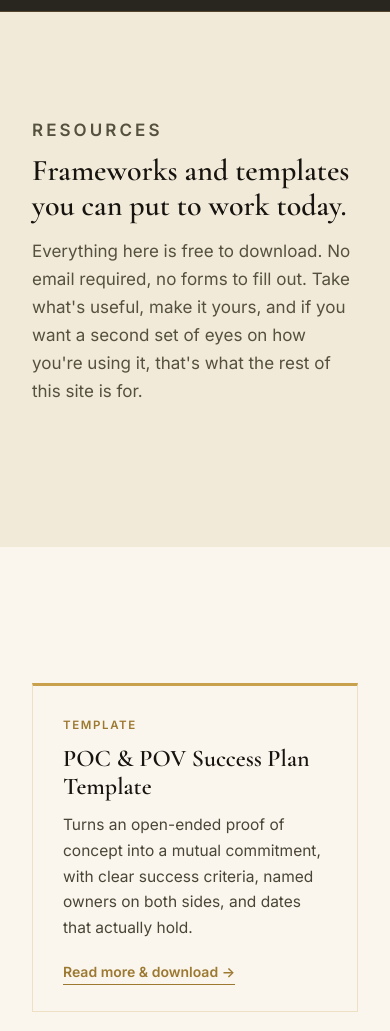
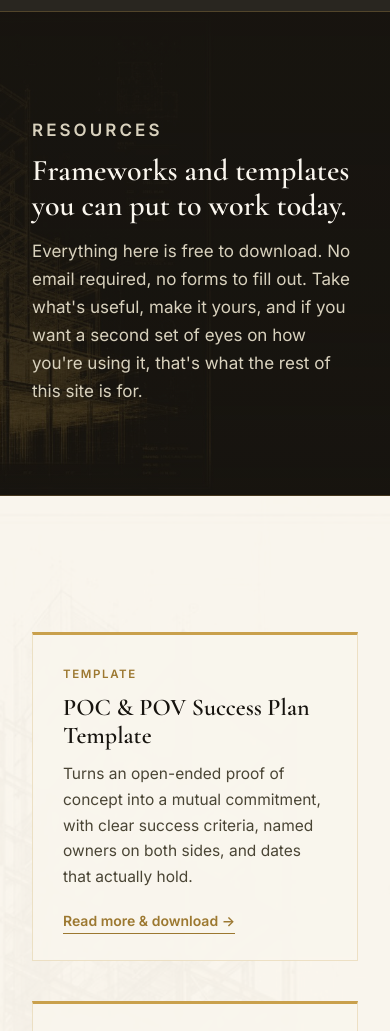
Before and after one commit to thesefoundry/website, a plain HTML site: page resources/index.html in a window 390 px wide. Shown: the part 51-1082 px from the top of the page. Drawn offline with nearby package versions, Linux system fonts and the light colour scheme.

```diff
--- a/assets/style.css
+++ b/assets/style.css
@@ -193,10 +193,36 @@
   footer .copyright { font-size: 12px; color: #6f6752; margin-top: 4px; }
 
   /* RESOURCES HUB */
-  .resources-intro { background: var(--cream-dim); }
-  .resources-list { background: var(--cream); }
+  /* Intro band: inverted blueprint, gold linework on ink, drawing anchored right */
+  .resources-intro {
+    position: relative;
+    color: var(--cream);
+    background:
+      linear-gradient(90deg,
+        rgba(23,20,15,0.88) 0%,
+        rgba(23,20,15,0.72) 34%,
+        rgba(23,20,15,0.28) 58%,
+        rgba(23,20,15,0.00) 78%),
+      #17140f url('/assets/resources-bg.jpg') right center / cover no-repeat;
+    border-bottom: 1px solid var(--line);
+  }
+  .resources-intro .section-head { margin-bottom: 0; max-width: 620px; }
+  .resources-intro .section-head h1 { color: var(--cream); }
+  .resources-intro .section-head p { color: #d8d1bd; }
+
+  /* Card grid: same drawing as a faint warm-paper watermark */
+  .resources-list { position: relative; background: var(--cream); overflow: hidden; }
+  .resources-list::before {
+    content: '';
+    position: absolute; inset: 0;
+    background: url('/assets/resources-watermark.jpg') center 20% / cover no-repeat;
+    opacity: 0.07;
+    mix-blend-mode: multiply;
+    pointer-events: none;
+  }
+  .resources-list > .wrap { position: relative; z-index: 1; }
   .resource-grid { display: grid; grid-template-columns: repeat(auto-fill, minmax(320px, 1fr)); gap: 40px; margin-top: 46px; }
-  .resource-card { background: var(--cream); border: 1px solid var(--line); border-top: 3px solid var(--gold); padding: 30px 30px 26px; display: flex; flex-direction: column; }
+  .resource-card { background: rgba(250,246,238,0.84); -webkit-backdrop-filter: blur(2px); backdrop-filter: blur(2px); border: 1px solid var(--line); border-top: 3px solid var(--gold); padding: 30px 30px 26px; display: flex; flex-direction: column; }
   .resource-card .tag { text-transform: uppercase; letter-spacing: 0.14em; font-size: 11.5px; font-weight: 600; color: var(--gold-dark); margin-bottom: 10px; }
   .resource-card h3 { font-size: 24px; color: var(--ink); margin-bottom: 12px; }
   .resource-card p { font-size: 15.5px; color: #4a4535; margin-bottom: 20px; flex-grow: 1; }
@@ -238,4 +264,13 @@
     footer .wrap { flex-direction: column; align-items: flex-start; text-align: left; }
     footer .meta { text-align: left; }
     .resource-grid { grid-template-columns: 1fr; }
+    .resources-intro {
+      background:
+        linear-gradient(180deg,
+          rgba(23,20,15,0.93) 0%,
+          rgba(23,20,15,0.86) 60%,
+          rgba(23,20,15,0.70) 100%),
+        #17140f url('/assets/resources-bg.jpg') right center / cover no-repeat;
+    }
+    .resources-list::before { opacity: 0.05; }
   }
```
